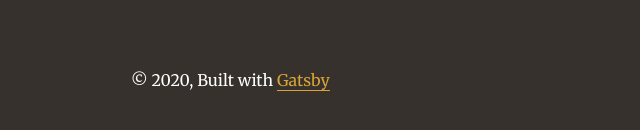
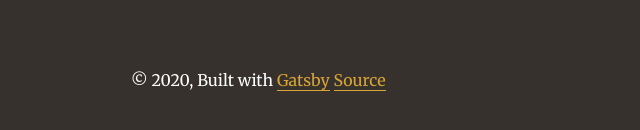
Before and after one commit to pablog178/pablog178.github.io, a Gatsby site: page / in a window 1280 px wide. Shown: the part 1113-1243 px from the top of the page, 194-834 px from the left. Built offline with nearby package versions, Linux system fonts and the light colour scheme; Gatsby itself is replaced by a stand-in of ours; some packages are replaced by stand-ins of ours.

Commit message:
Add link to blog's source in footer

```diff
--- a/src/components/layout.js
+++ b/src/components/layout.js
@@ -62,6 +62,8 @@
         © {new Date().getFullYear()}, Built with
         {` `}
         <a href="https://www.gatsbyjs.org">Gatsby</a>
+        {` `}
+        <a href="https://github.com/pablog178/pablog178.github.io">Source</a>
       </footer>
     </div>
   )
--- a/src/pages/index.js
+++ b/src/pages/index.js
@@ -15,6 +15,7 @@
     <Layout location={location} title={siteTitle}>
       <SEO title="All posts" />
       <Bio />
+
       {posts.map(({ node }) => {
         const {
           excerpt = "",
```
